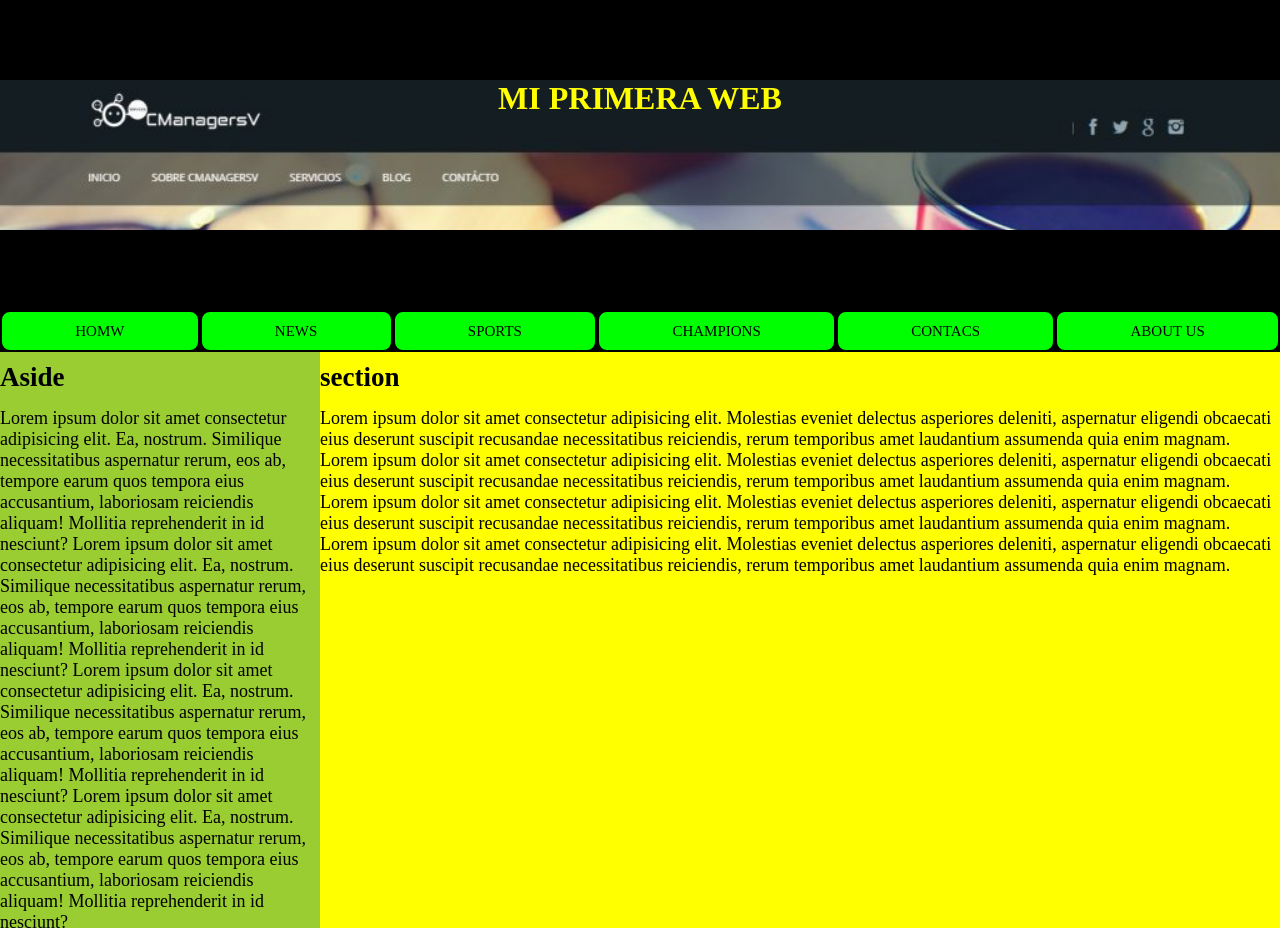
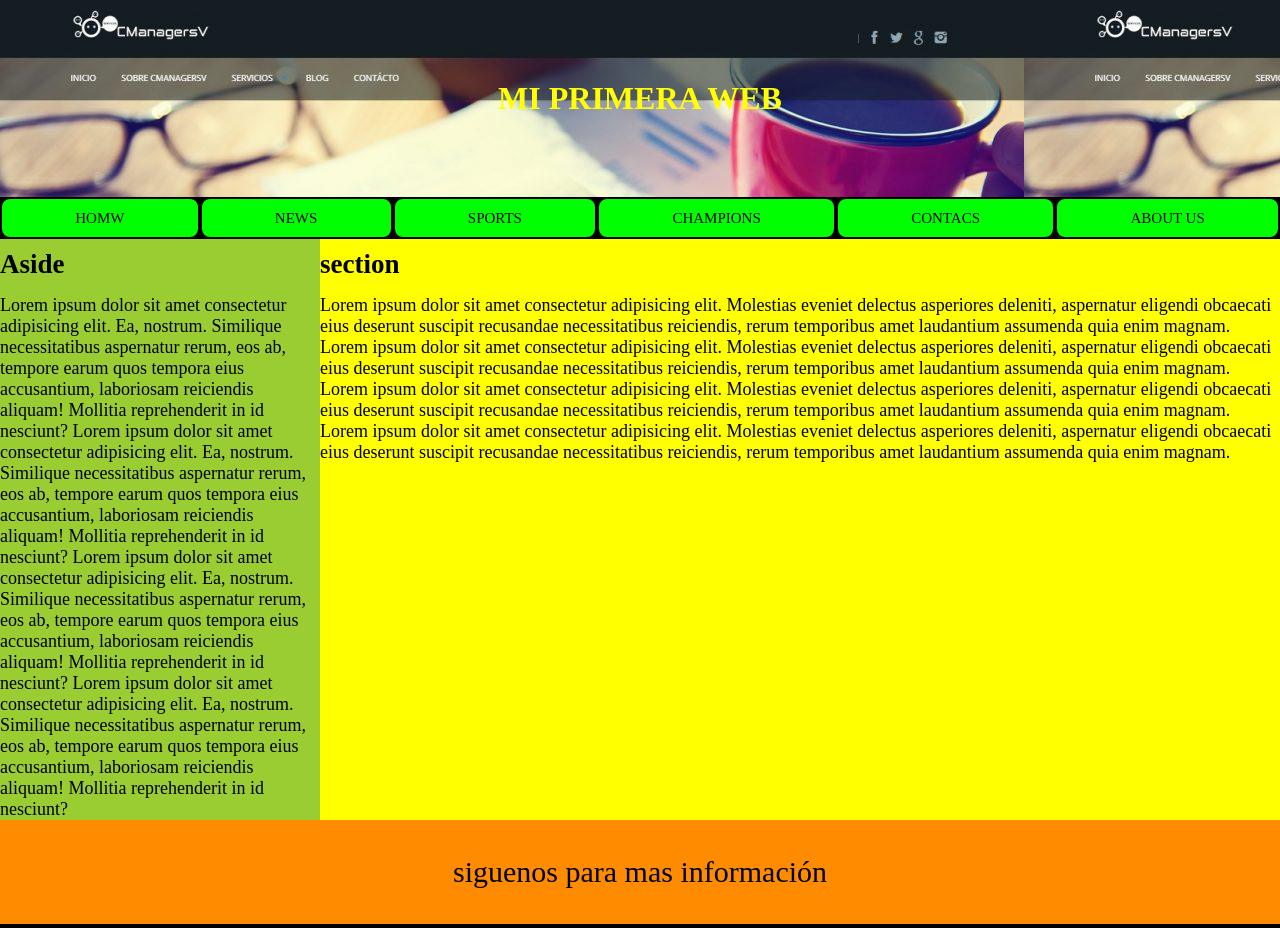
Before and after one commit to jcgm2006/zeus.com, a plain HTML site: page index.html in a window 1280 px wide. Shown: the top 928 px of the page. Drawn offline with Linux system fonts and the light colour scheme.

Commit message:
Add files via upload

```diff
--- a/css/6.css
+++ b/css/6.css
@@ -16,19 +16,7 @@ body {
     padding-top: 80px;
     padding-bottom: 80px;
     font-family: 'Times New Roman', Times, serif;
-
-
-}
-
-h1{
-    position: absolute;
-}
-
-img{
-    width: 100%;
-    height: 150px;
-    object-fit: cover;
-    object-position: top;
+    background-image: url(/img/p1.jpg);
 
 }
 
--- a/index.html
+++ b/index.html
@@ -13,7 +13,6 @@
 
     <header class="header">
         <h1>MI PRIMERA WEB</h1>
-        <img src="img/p1.jpg" alt="img">
     </header>
 
     <nav class="nav">
```
